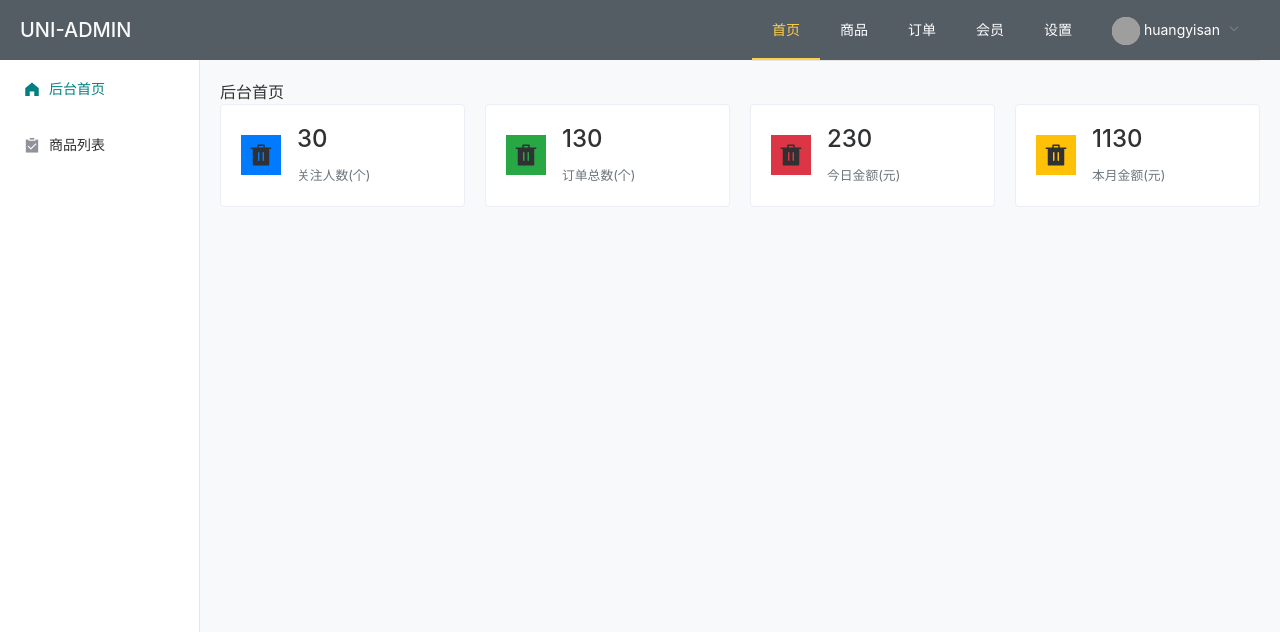
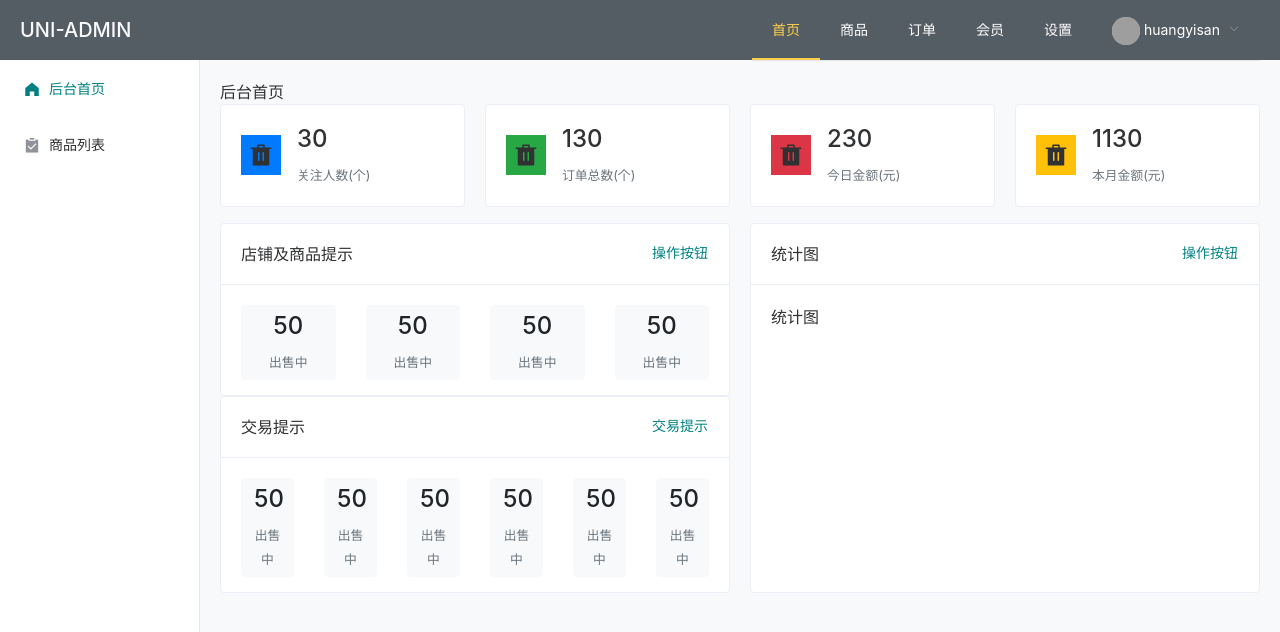
Before and after one commit to huangyisan/Tsushima, a Vue app in the folder tsushima-admin/: page /#/index in a window 1280 px wide. Shown: the top 632 px of the page. Built offline with nearby package versions, Linux system fonts and the light colour scheme; grey boxes are pictures that could not be loaded.

Commit message:
update 商品card

```diff
--- a/tsushima-admin/src/views/index/index.vue
+++ b/tsushima-admin/src/views/index/index.vue
@@ -16,6 +16,106 @@
         </el-card>
       </el-col>
     </el-row>
+
+    <!-- 店铺,订单提示| 统计图 -->
+    <el-row :gutter="20" class="mt-3">
+      <!-- 店铺 订单提示-->
+      <el-col :span="12" style="height: 370px" class="d-flex flex-column">
+        <el-card class="box-card mb-auto" shadow="never">
+          <div slot="header" class="clearfix">
+            <span>店铺及商品提示</span>
+            <el-button style="float: right; padding: 3px 0" type="text">操作按钮</el-button>
+          </div>
+          <div class="row">
+            <div class="col-3">
+              <button class="btn-light btn w-100">
+                <h4 mb-1>50</h4>
+                <small class="text-muted">出售中</small>
+              </button>
+            </div>
+            <div class="col-3">
+              <button class="btn-light btn w-100">
+                <h4 mb-1>50</h4>
+                <small class="text-muted">出售中</small>
+              </button>
+            </div>
+            <div class="col-3">
+              <button class="btn-light btn w-100">
+                <h4 mb-1>50</h4>
+                <small class="text-muted">出售中</small>
+              </button>
+            </div>
+            <div class="col-3">
+              <button class="btn-light btn w-100">
+                <h4 mb-1>50</h4>
+                <small class="text-muted">出售中</small>
+              </button>
+            </div>
+
+          </div>
+        </el-card>
+
+        <el-card class="box-card" shadow="never">
+          <div slot="header" class="clearfix">
+            <span>交易提示</span>
+            <el-button style="float: right; padding: 3px 0" type="text">交易提示</el-button>
+          </div>
+          <div class="row">
+            <div class="col-2">
+              <button class="btn-light btn w-100">
+                <h4 mb-1>50</h4>
+                <small class="text-muted">出售中</small>
+              </button>
+            </div>
+            <div class="col-2">
+              <button class="btn-light btn w-100">
+                <h4 mb-1>50</h4>
+                <small class="text-muted">出售中</small>
+              </button>
+            </div>
+            <div class="col-2">
+              <button class="btn-light btn w-100">
+                <h4 mb-1>50</h4>
+                <small class="text-muted">出售中</small>
+              </button>
+            </div>
+            <div class="col-2">
+              <button class="btn-light btn w-100">
+                <h4 mb-1>50</h4>
+                <small class="text-muted">出售中</small>
+              </button>
+            </div>
+            <div class="col-2">
+              <button class="btn-light btn w-100">
+                <h4 mb-1>50</h4>
+                <small class="text-muted">出售中</small>
+              </button>
+            </div>
+            <div class="col-2">
+              <button class="btn-light btn w-100">
+                <h4 mb-1>50</h4>
+                <small class="text-muted">出售中</small>
+              </button>
+            </div>
+          </div>
+        </el-card>
+      </el-col>
+
+      <!--  统计图 -->
+      <el-col :span="12">
+        <el-card class="box-card" shadow="never" style="height:370px">
+          <div slot="header" class="clearfix">
+            <span>统计图</span>
+            <el-button style="float: right; padding: 3px 0" type="text">操作按钮</el-button>
+          </div>
+          <div class="text item">
+            统计图
+          </div>
+
+        </el-card>
+      </el-col>
+    </el-row>
+
   </div>
 </template>
 
```
